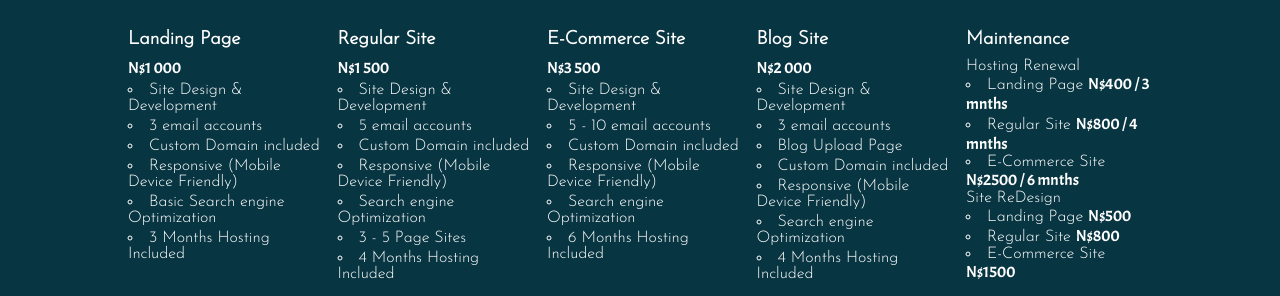
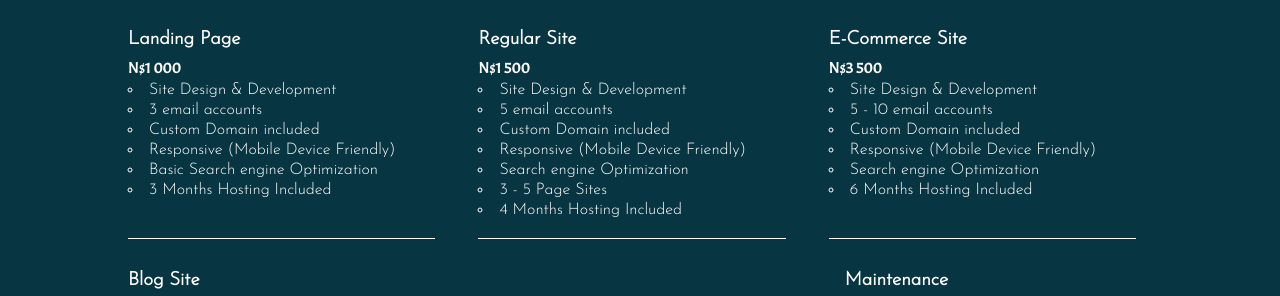
Before and after one commit to craig-tanaka/lets-go-digital, a plain HTML site: page src/index.html in a window 1280 px wide. Shown: the part 599-895 px from the top of the page. Drawn offline with Linux system fonts and the light colour scheme.

Commit message:
added flex wrap to packages section

```diff
--- a/src/style.css
+++ b/src/style.css
@@ -204,11 +204,13 @@ main{
     .sectionPackages {
         display: flex;
         justify-content: space-between;
+        flex-wrap: wrap;
     }
 
     .package {
         margin-right: 1em;
         list-style: square;
+        width: 30%;
     }
 
     .package:last-child {
```
